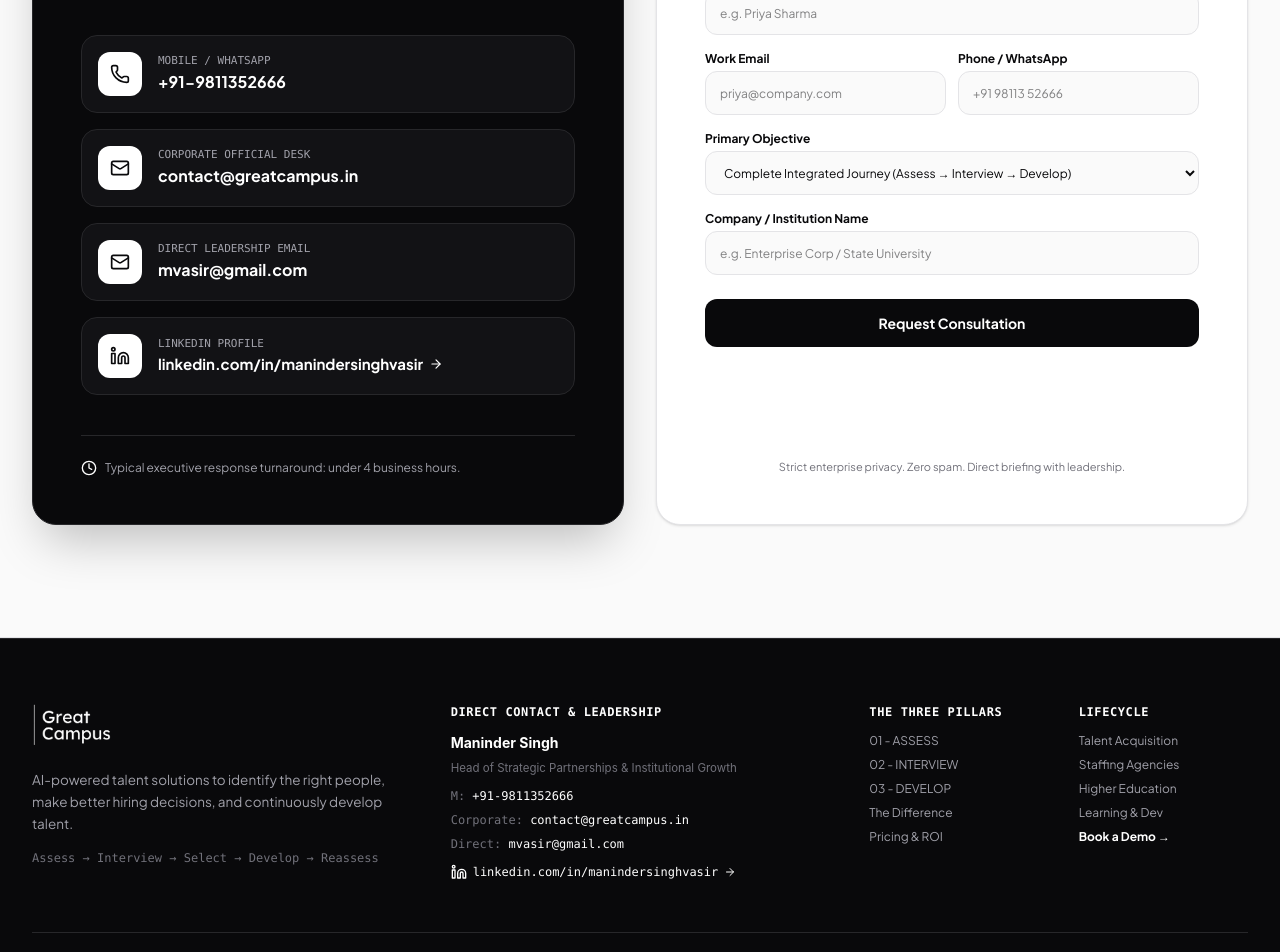
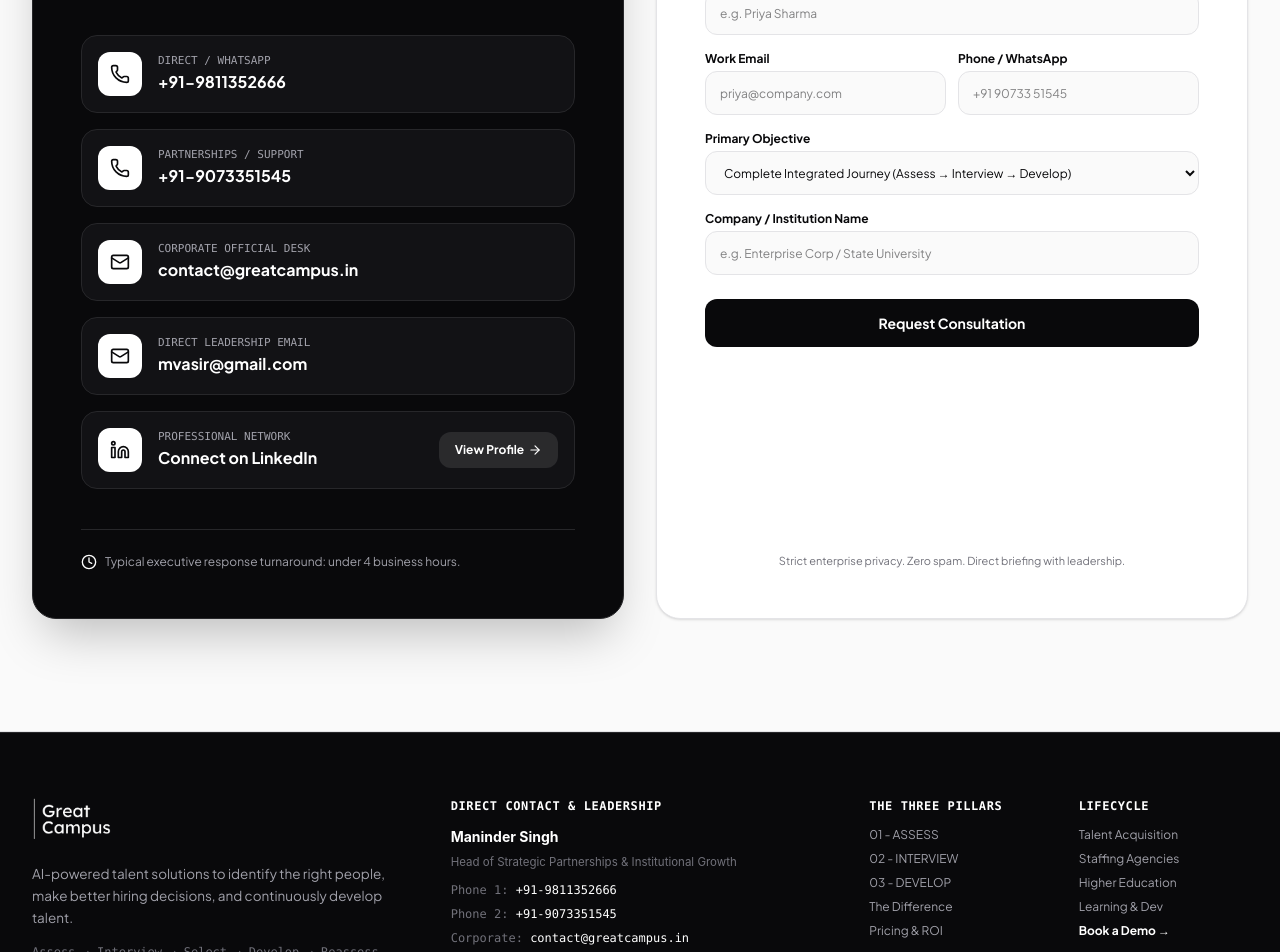
Before and after one commit to theaftabsk/greatcampus-website, a Next.js app: page /contact in a window 1280 px wide. Shown: the part 840-1792 px from the top of the page. Built offline with nearby package versions, Linux system fonts and the light colour scheme.

Commit message:
Include both phone numbers (+91-9811352666 & +91-9073351545) and use styled LinkedIn buttons without raw URLs

```diff
--- a/src/app/contact/page.tsx
+++ b/src/app/contact/page.tsx
@@ -48,7 +48,7 @@
                 </p>
 
                 <div className="mt-10 space-y-4">
-                  {/* Phone */}
+                  {/* Phone 1 */}
                   <a
                     href="tel:+919811352666"
                     className="flex items-center gap-4 p-4 rounded-2xl border border-[#27272a] bg-[#121215] hover:border-white transition-all group"
@@ -57,9 +57,25 @@
                       <Phone className="w-5 h-5" />
                     </div>
                     <div>
-                      <span className="text-[11px] text-[#a1a1aa] block uppercase font-mono">Mobile / WhatsApp</span>
+                      <span className="text-[11px] text-[#a1a1aa] block uppercase font-mono">Direct / WhatsApp</span>
                       <span className="font-bold text-white text-[16px] group-hover:underline">
                         +91-9811352666
+                      </span>
+                    </div>
+                  </a>
+
+                  {/* Phone 2 */}
+                  <a
+                    href="tel:+919073351545"
+                    className="flex items-center gap-4 p-4 rounded-2xl border border-[#27272a] bg-[#121215] hover:border-white transition-all group"
+                  >
+                    <div className="h-11 w-11 rounded-xl bg-white text-[#09090b] flex items-center justify-center shrink-0">
+                      <Phone className="w-5 h-5" />
+                    </div>
+                    <div>
+                      <span className="text-[11px] text-[#a1a1aa] block uppercase font-mono">Partnerships / Support</span>
+                      <span className="font-bold text-white text-[16px] group-hover:underline">
+                        +91-9073351545
                       </span>
                     </div>
                   </a>
@@ -96,22 +112,27 @@
                     </div>
                   </a>
 
-                  {/* LinkedIn */}
+                  {/* LinkedIn Button (No raw URL shown) */}
                   <a
                     href="https://www.linkedin.com/in/manindersinghvasir/"
                     target="_blank"
                     rel="noopener noreferrer"
-                    className="flex items-center gap-4 p-4 rounded-2xl border border-[#27272a] bg-[#121215] hover:border-white transition-all group"
+                    className="flex items-center justify-between p-4 rounded-2xl border border-[#27272a] bg-[#121215] hover:border-white transition-all group"
                   >
-                    <div className="h-11 w-11 rounded-xl bg-white text-[#09090b] flex items-center justify-center shrink-0">
-                      <LinkedinIcon className="w-5 h-5" />
+                    <div className="flex items-center gap-4">
+                      <div className="h-11 w-11 rounded-xl bg-white text-[#09090b] flex items-center justify-center shrink-0">
+                        <LinkedinIcon className="w-5 h-5" />
+                      </div>
+                      <div>
+                        <span className="text-[11px] text-[#a1a1aa] block uppercase font-mono">Professional Network</span>
+                        <span className="font-bold text-white text-[16px]">
+                          Connect on LinkedIn
+                        </span>
+                      </div>
                     </div>
-                    <div>
-                      <span className="text-[11px] text-[#a1a1aa] block uppercase font-mono">LinkedIn Profile</span>
-                      <span className="font-bold text-white text-[15px] group-hover:underline flex items-center gap-1.5">
-                        linkedin.com/in/manindersinghvasir <ArrowRight className="w-3.5 h-3.5" />
-                      </span>
-                    </div>
+                    <span className="inline-flex h-9 items-center justify-center rounded-xl bg-white/10 px-4 text-xs font-bold text-white group-hover:bg-white group-hover:text-[#09090b] transition-all">
+                      View Profile <ArrowRight className="w-3.5 h-3.5 ml-1" />
+                    </span>
                   </a>
                 </div>
               </div>
@@ -179,7 +200,7 @@
                         <input
                           required
                           type="tel"
-                          placeholder="+91 98113 52666"
+                          placeholder="+91 90733 51545"
                           className="w-full h-11 px-3.5 rounded-xl border border-[#e4e4e7] bg-[#fafafa] text-[#09090b] focus:outline-none focus:border-[#09090b]"
                         />
                       </div>
--- a/src/app/difference/page.tsx
+++ b/src/app/difference/page.tsx
@@ -227,7 +227,7 @@
             Experience the GreatCampus Architecture
           </h2>
           <p className="text-xs sm:text-sm text-[#52525b] max-w-xl mx-auto">
-            Speak directly with Head of Strategic Partnerships <strong>Maninder Singh</strong> (+91-9811352666 / contact@greatcampus.in).
+            Speak directly with Head of Strategic Partnerships <strong>Maninder Singh</strong> (+91-9811352666 / +91-9073351545 · contact@greatcampus.in).
           </p>
           <div className="pt-2">
             <Link
--- a/src/app/page.tsx
+++ b/src/app/page.tsx
@@ -1562,9 +1562,24 @@
                       <Phone className="w-5 h-5" />
                     </div>
                     <div>
-                      <span className="text-[11px] text-[#a1a1aa] block uppercase font-mono">Mobile / WhatsApp</span>
+                      <span className="text-[11px] text-[#a1a1aa] block uppercase font-mono">Direct / WhatsApp</span>
                       <span className="font-bold text-white text-[15px] group-hover:underline">
                         +91-9811352666
+                      </span>
+                    </div>
+                  </a>
+
+                  <a
+                    href="tel:+919073351545"
+                    className="flex items-center gap-3.5 p-3 rounded-xl border border-[#27272a] bg-[#121215] hover:border-white transition-colors group"
+                  >
+                    <div className="h-10 w-10 rounded-lg bg-white text-[#09090b] flex items-center justify-center">
+                      <Phone className="w-5 h-5" />
+                    </div>
+                    <div>
+                      <span className="text-[11px] text-[#a1a1aa] block uppercase font-mono">Partnerships / Support</span>
+                      <span className="font-bold text-white text-[15px] group-hover:underline">
+                        +91-9073351545
                       </span>
                     </div>
                   </a>
@@ -1603,17 +1618,22 @@
                     href="https://www.linkedin.com/in/manindersinghvasir/"
                     target="_blank"
                     rel="noopener noreferrer"
-                    className="flex items-center gap-3.5 p-3 rounded-xl border border-[#27272a] bg-[#121215] hover:border-white transition-colors group"
+                    className="flex items-center justify-between p-3.5 rounded-xl border border-[#27272a] bg-[#121215] hover:border-white transition-all group"
                   >
-                    <div className="h-10 w-10 rounded-lg bg-white text-[#09090b] flex items-center justify-center">
-                      <LinkedinIcon className="w-5 h-5" />
-                    </div>
-                    <div>
-                      <span className="text-[11px] text-[#a1a1aa] block uppercase font-mono">LinkedIn Profile</span>
-                      <span className="font-bold text-white text-[15px] group-hover:underline flex items-center gap-1.5">
-                        linkedin.com/in/manindersinghvasir <ArrowRight className="w-3.5 h-3.5" />
-                      </span>
-                    </div>
+                    <div className="flex items-center gap-3.5">
+                      <div className="h-10 w-10 rounded-lg bg-white text-[#09090b] flex items-center justify-center">
+                        <LinkedinIcon className="w-5 h-5" />
+                      </div>
+                      <div>
+                        <span className="text-[11px] text-[#a1a1aa] block uppercase font-mono">Professional Network</span>
+                        <span className="font-bold text-white text-[15px]">
+                          Connect on LinkedIn
+                        </span>
+                      </div>
+                    </div>
+                    <span className="inline-flex h-8 items-center justify-center rounded-lg bg-white/10 px-3 text-xs font-semibold text-white group-hover:bg-white group-hover:text-[#09090b] transition-all">
+                      View Profile <ArrowRight className="w-3.5 h-3.5 ml-1" />
+                    </span>
                   </a>
                 </div>
               </div>
@@ -1808,7 +1828,7 @@
                 Schedule an Executive Walkthrough
               </h3>
               <p className="text-xs text-[#a1a1aa] mt-1">
-                Direct consultation with <strong>Maninder Singh</strong> (+91-9811352666 · contact@greatcampus.in).
+                Direct consultation with <strong>Maninder Singh</strong> (+91-9811352666 / +91-9073351545 · contact@greatcampus.in).
               </p>
             </div>
 
--- a/src/app/solutions/page.tsx
+++ b/src/app/solutions/page.tsx
@@ -251,7 +251,7 @@
             Ready to deploy GreatCampus for your organization?
           </h2>
           <p className="text-xs sm:text-sm text-[#52525b] max-w-xl mx-auto">
-            Directly consult with Head of Strategic Partnerships <strong>Maninder Singh</strong> (+91-9811352666 / contact@greatcampus.in).
+            Directly consult with Head of Strategic Partnerships <strong>Maninder Singh</strong> (+91-9811352666 / +91-9073351545 · contact@greatcampus.in).
           </p>
           <div className="pt-2">
             <Link
--- a/src/components/Footer.tsx
+++ b/src/components/Footer.tsx
@@ -55,9 +55,15 @@
                 Head of Strategic Partnerships & Institutional Growth
               </p>
               <p className="pt-1">
-                <span className="text-[#71717a]">M:</span>{" "}
+                <span className="text-[#71717a]">Phone 1:</span>{" "}
                 <a href="tel:+919811352666" className="text-white hover:underline">
                   +91-9811352666
+                </a>
+              </p>
+              <p>
+                <span className="text-[#71717a]">Phone 2:</span>{" "}
+                <a href="tel:+919073351545" className="text-white hover:underline">
+                  +91-9073351545
                 </a>
               </p>
               <p>
@@ -72,18 +78,18 @@
                   mvasir@gmail.com
                 </a>
               </p>
-              <p className="pt-1">
+              <div className="pt-2">
                 <a
                   href="https://www.linkedin.com/in/manindersinghvasir/"
                   target="_blank"
                   rel="noopener noreferrer"
-                  className="inline-flex items-center gap-1.5 text-white hover:underline"
+                  className="inline-flex items-center gap-2 rounded-xl bg-white/10 hover:bg-white text-white hover:text-[#09090b] px-3.5 py-2 text-xs font-semibold transition-all border border-white/20 hover:border-white group"
                 >
-                  <LinkedinIcon className="w-4 h-4 text-white" />
-                  <span>linkedin.com/in/manindersinghvasir</span>
-                  <ArrowRight className="w-3 h-3" />
+                  <LinkedinIcon className="w-4 h-4" />
+                  <span>Connect on LinkedIn</span>
+                  <ArrowRight className="w-3 h-3 transition-transform group-hover:translate-x-0.5" />
                 </a>
-              </p>
+              </div>
             </div>
           </div>
 
```
Also changed, not shown: src/components/Header.tsx (+8 -1 lines), 1 other file (tests, documents, lock files or other folders).
